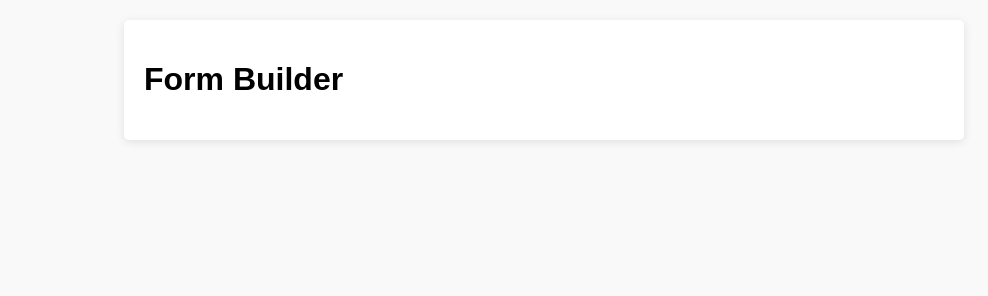
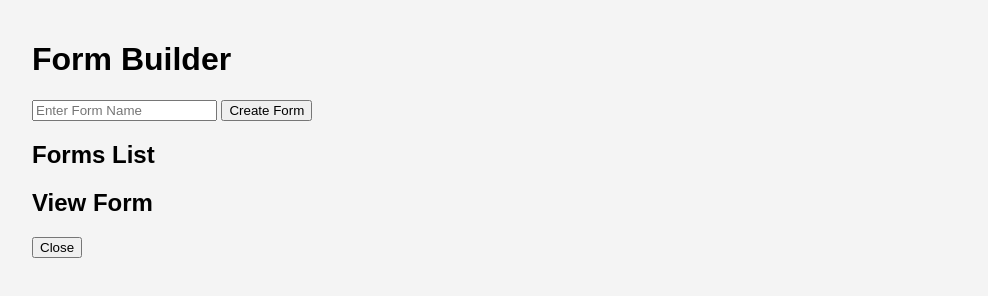
Before and after one commit to merajgmemon/celltech_assessment, a website built with Parcel: page index.html in a window 1280 px wide. Shown: the whole page, without its empty margins (96-1084 px from the left). Built offline with nearby package versions, Linux system fonts and the light colour scheme.

Commit message:
setup html and css

```diff
--- a/index.html
+++ b/index.html
@@ -9,11 +9,33 @@
 </head>
 
 <body>
-    <div id="app">
+    <div class="container">
         <h1>Form Builder</h1>
 
+        <!-- Form Creation Section -->
+        <div class="form-creation">
+            <input type="text" id="formName" placeholder="Enter Form Name" />
+            <button id="createFormButton">Create Form</button>
+        </div>
+
+        <!-- List of Forms -->
+        <h2>Forms List</h2>
+        <ul id="formList"></ul>
+
+        <!-- Form View Modal -->
+        <div id="formViewModal" class="modal">
+            <div class="modal-content">
+                <h2 id="modalTitle">View Form</h2>
+                <div id="formFieldsContainer"></div>
+                <div class="formViewModalActions">
+                    <!-- <button id="submitForm">Submit</button> -->
+                    <button id="closeModal">Close</button>
+                </div>
+            </div>
+        </div>
     </div>
-    <script type="module" src="script.ts"></script>
+
+    <script src="script.js"></script>
 </body>
 
 </html>
--- a/style.css
+++ b/style.css
@@ -1,15 +1,12 @@
 body {
     font-family: Arial, sans-serif;
-    margin: 20px;
+    margin: 0;
     padding: 0;
-    background-color: #f9f9f9;
+    background-color: #f4f4f4;
 }
 
-#app {
-    max-width: 800px;
-    margin: auto;
-    background: #fff;
+.container {
+    width: 80%;
+    margin: 0 auto;
     padding: 20px;
-    border-radius: 5px;
-    box-shadow: 0 2px 10px rgba(0, 0, 0, 0.1);
 }
```
Also changed, not shown: script.js (added).
